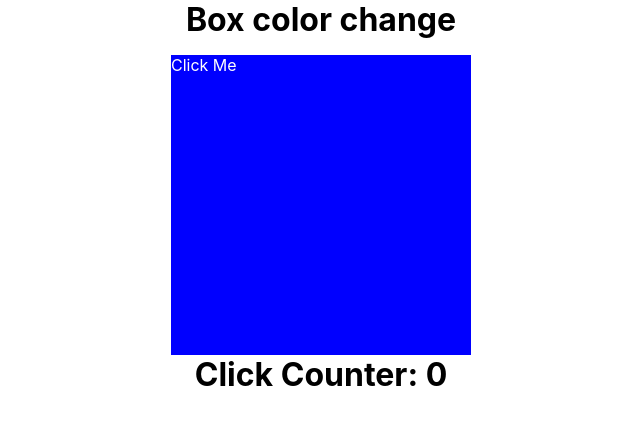
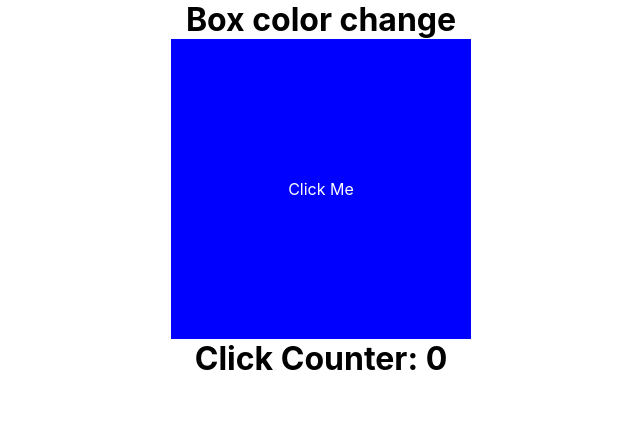
Before and after one commit to LawrenceObote/React-Box-Color, a React (Create React App) app: page / in a window 1280 px wide. Shown: the top 424 px of the page, without its empty margins (319-959 px from the left). Built offline with nearby package versions, Linux system fonts and the light colour scheme.

Commit message:
Centered the Click Me text

```diff
--- a/src/App.css
+++ b/src/App.css
@@ -3,6 +3,7 @@
   display: flex;
 }
 .colorBox{
+  display: flex;
   width: 300px;
   height: 300px;
   transition: 0.3s;
@@ -14,3 +15,9 @@ h1{
   margin: 0 auto;
   text-align: center;
 }
+.clickMe{
+  display: flex;
+  justify-content: center;
+  align-items: center;
+  margin: 0 auto;
+}
--- a/src/App.js
+++ b/src/App.js
@@ -45,7 +45,7 @@ export default class App extends Component {
              this.state.color}}
              onClick={this.changeColor}
         >
-          <p>Click Me</p>
+          <p className="clickMe">Click Me</p>
         </div>
         {/* Added Click Counter and changed it to the current state */}
         <h1>Click Counter: {this.state.clickCounter}</h1>
```
